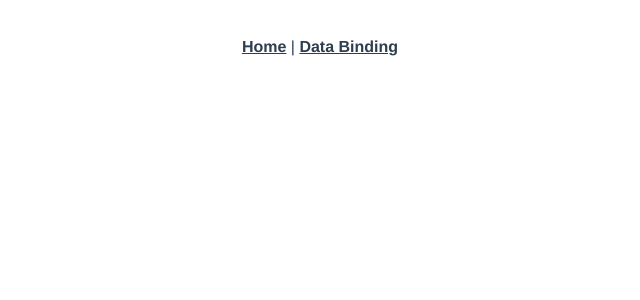
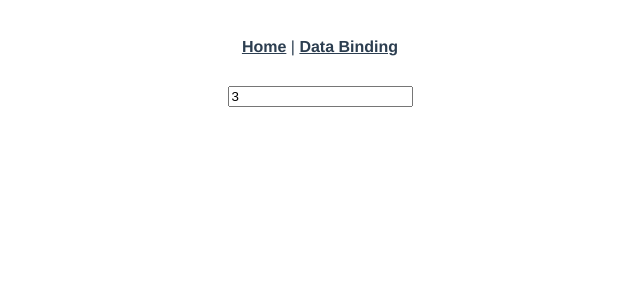
Before and after one commit to GeonwooVincentKim/VueProject, a Vue app: page /dataBindingInputNumber in a window 1280 px wide. Before the commit this address had no page. Shown: the top 300 px of the page, without its empty margins (320-960 px from the left). Built offline with nearby package versions, Linux system fonts and the light colour scheme.

Commit message:
[Feature] - Data Binding Input Number

```diff
--- a/src/router/index.js
+++ b/src/router/index.js
@@ -3,6 +3,7 @@ import HomeView from '../views/HomeView.vue'
 import DataBinding from "../views/DataBinding.vue";
 import DataBindingHtml from "../views/DataBindingHtml.vue";
 import DataBindingInputText from "../views/DataBindingInputText.vue";
+import DataBindingInputNumber from "../views/DataBindingInputNumber.vue";
 
 const routes = [
   {
@@ -36,6 +37,11 @@ const routes = [
     path: '/databindinginputtext',
     name: "DataBindingInputText",
     component: DataBindingInputText
+  },
+  {
+    path: '/dataBindingInputNumber',
+    name: "DataBindingInputNumber",
+    component: DataBindingInputNumber
   }
 ]
 
--- /dev/null
+++ b/src/views/DataBindingInputNumber.vue
@@ -0,0 +1,15 @@
+<template>
+    <div>
+        <input type="number" v-model.number="numberModel">
+    </div>
+</template>
+
+<script>
+export default {
+    data () {
+        return {
+            numberModel: 3
+        };
+    },
+}
+</script>
```
